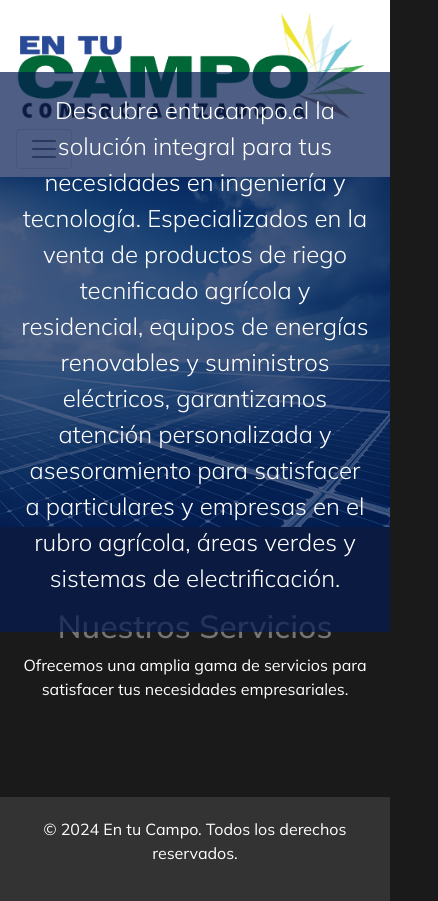
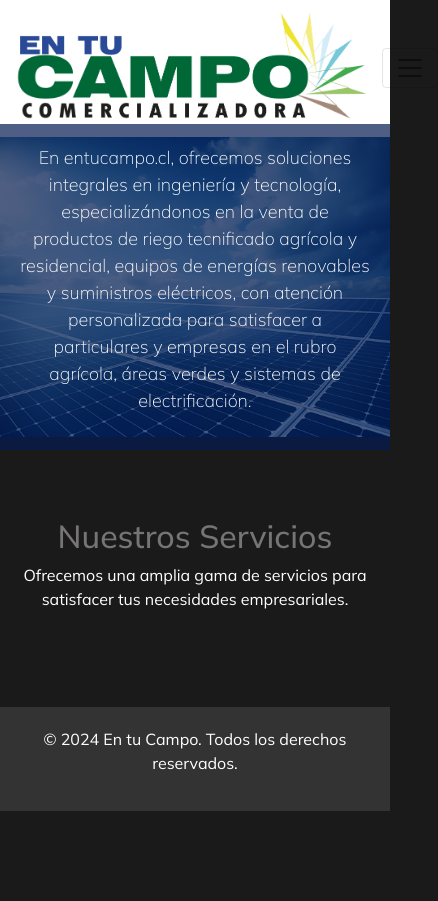
Before and after one commit to gocornejoc/entucampo.cl, a plain HTML site: page index.html in a window 390 px wide. Shown: the whole page, 438 px wide, since content can reach past the window. After the commit the page ends 844 px from the top, so only its background shows below. Drawn offline with nearby package versions, Linux system fonts and the light colour scheme.

Commit message:
desborde fixed xs section info

```diff
--- a/css/style.css
+++ b/css/style.css
@@ -54,6 +54,10 @@ body {
   max-width: none;
 }
 
+
+
+
+
 .text-box-description {
   font-size:x-large;
   font-weight: 300;
@@ -67,7 +71,18 @@ body {
   overflow: hidden; /* Oculta el contenido que se desborda */
 }
 
-
+@media (max-width: 767px){
+  .text-box-description{
+  margin-top:0px;
+  font-size:large;
+  font-weight: 100;
+  position: absolute;
+  background: rgba(3, 26, 81, 0.7); /* Fondo oscuro semitransparente */
+  padding: 20px;
+  color: #ffffff;
+  overflow: hidden; /* Oculta el contenido que se desborda */
+  }
+}
 
 
 
@@ -88,8 +103,8 @@ body {
     background-size: cover;
     background-position: center;
     background-repeat: no-repeat;
-    min-height: 350px;
-    height: 100%;
+    min-height: 300px;
+    height:auto;
 
   }
 }
--- a/index.html
+++ b/index.html
@@ -15,18 +15,17 @@
   <!-- Navbar -->
   <nav class="navbar navbar-expand-lg navbar-light">
     <div class="container">
-      <div class="row w-100 justify-content-between align-items-center">
-        <div class="col-auto">
+      <!-- Logotipo y botón de colapso alineados horizontalmente -->
+      <div class="d-flex justify-content-between align-items-center w-100">
         <a class="navbar-brand" href="#">
           <img src="img/entucampo.jpg" alt="En tu Campo">
         </a>
-        </div>
-        <div class="col-auto">
         <button class="navbar-toggler" type="button" data-toggle="collapse" data-target="#navbarNav" aria-controls="navbarNav" aria-expanded="false" aria-label="Toggle navigation">
           <span class="navbar-toggler-icon"></span>
         </button>
       </div>
-        <div class="col-lg-auto">
+
+      <!-- Menú de navegación -->
       <div class="collapse navbar-collapse" id="navbarNav">
         <ul class="navbar-nav">
           <li class="nav-item">
@@ -41,15 +40,12 @@
         </ul>
       </div>
     </div>
-      </div>
-    </div>
   </nav>
-
 
   <!-- Hero Section -->
   <div class="section section-light text-center">
     <div class="container custom-container text-box-description">
-      <p>Descubre entucampo.cl la solución integral para tus necesidades en ingeniería y tecnología. Especializados en la venta de productos de riego tecnificado agrícola y residencial, equipos de energías renovables y suministros eléctricos, garantizamos atención personalizada y asesoramiento para satisfacer a particulares y empresas en el rubro agrícola, áreas verdes y sistemas de electrificación.</p>
+      <p>En entucampo.cl, ofrecemos soluciones integrales en ingeniería y tecnología, especializándonos en la venta de productos de riego tecnificado agrícola y residencial, equipos de energías renovables y suministros eléctricos, con atención personalizada para satisfacer a particulares y empresas en el rubro agrícola, áreas verdes y sistemas de electrificación.</p>
     </div>
   </div>
 
@@ -69,11 +65,9 @@
     </div>
   </footer>
 
-</body>
-
   <script src="https://cdn.jsdelivr.net/npm/jquery@3.5.1/dist/jquery.slim.min.js" integrity="sha384-DfXdz2htPH0lsSSs5nCTpuj/zy4C+OGpamoFVy38MVBnE+IbbVYUew+OrCXaRkfj" crossorigin="anonymous"></script>
   <script src="https://cdn.jsdelivr.net/npm/popper.js@1.16.1/dist/umd/popper.min.js" integrity="sha384-9/reFTGAW83EW2RDu2S0VKaIzap3H66lZH81PoYlFhbGU+6BZp6G7niu735Sk7lN" crossorigin="anonymous"></script>
   <script src="https://cdn.jsdelivr.net/npm/bootstrap@4.6.2/dist/js/bootstrap.min.js" integrity="sha384-+sLIOodYLS7CIrQpBjl+C7nPvqq+FbNUBDunl/OZv93DB7Ln/533i8e/mZXLi/P+" crossorigin="anonymous"></script>
 
-
+</body>
 </html>
```
Lines whose indentation alone changed are shown as unchanged.
